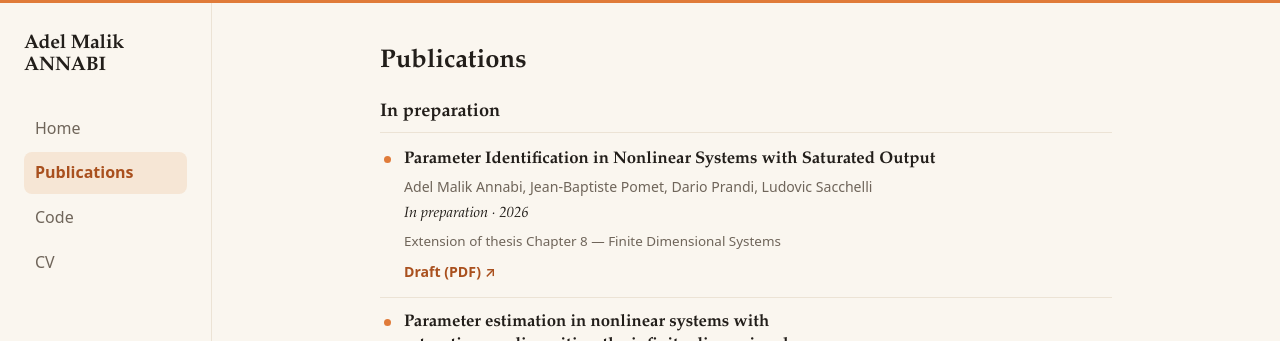
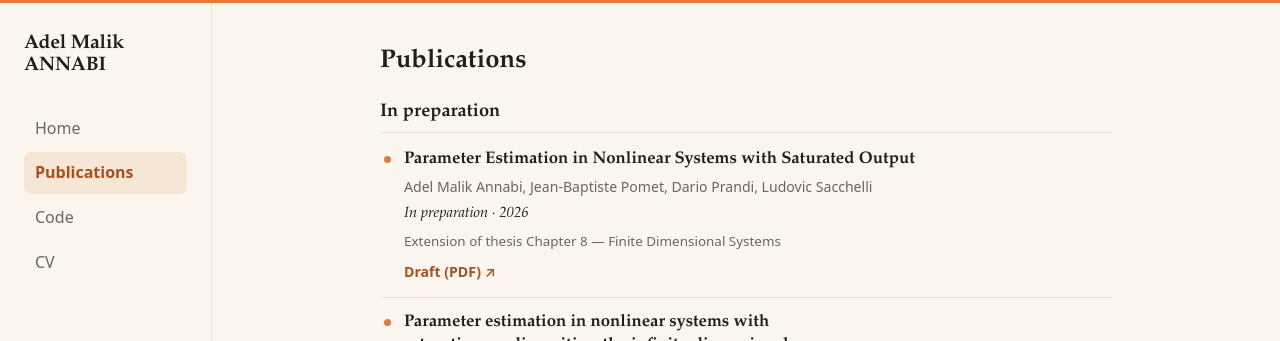
Before and after one commit to AdelMalik/AdelMalik.github.io, a Jekyll site: the page built from publications.md, in a window 1280 px wide and 900 px high. Shown: the top 341 px of the window. Built offline with Jekyll 4.4.1, drawn with Linux system fonts in a browser that asks for light colours.

Commit message:
Rename SICON title to parameter estimation

```diff
--- a/_data/publications.yml
+++ b/_data/publications.yml
@@ -6,7 +6,7 @@
 
 # --- In preparation ----------------------------------------------------------
 
-- title: "Parameter Identification in Nonlinear Systems with Saturated Output"
+- title: "Parameter Estimation in Nonlinear Systems with Saturated Output"
   authors: "Adel Malik Annabi, Jean-Baptiste Pomet, Dario Prandi, Ludovic Sacchelli"
   venue: "In preparation"
   year: 2026
```
Also changed, not shown: 1 other file.
